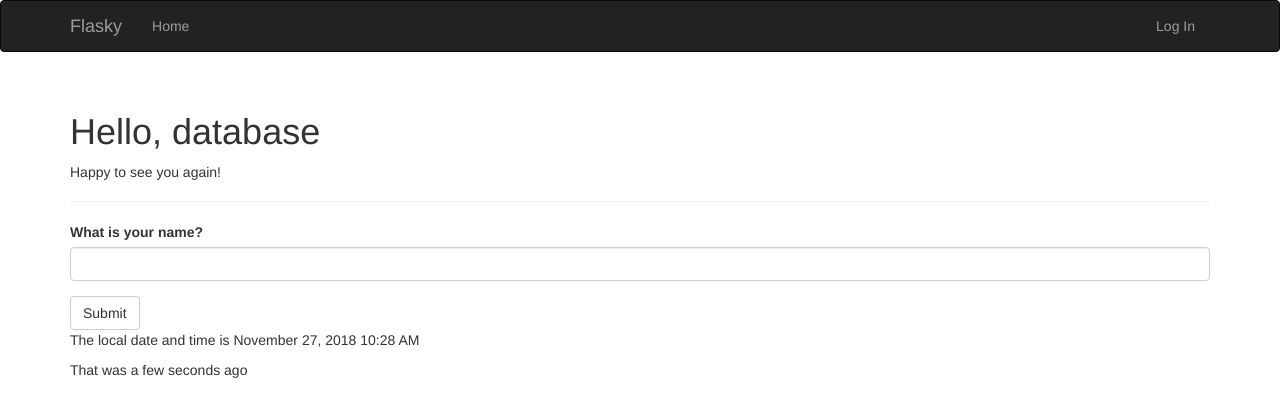
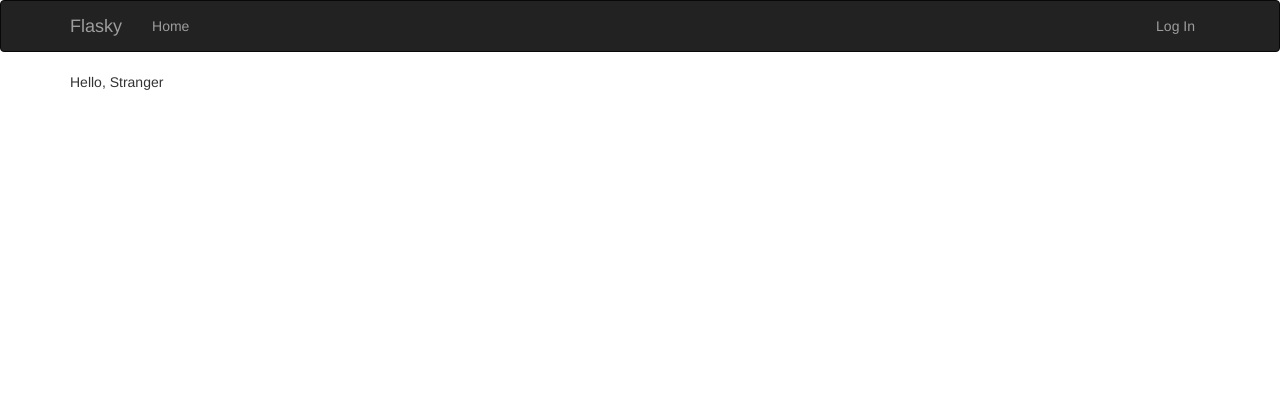
Before and after one commit to shosato0306/SNS, a Flask app: page / in a window 1280 px wide. Shown: the top 417 px of the page. Run offline with Flask 2, Linux system fonts and the light colour scheme; a user stored in the database is signed in; some libraries are stand-ins or nearby versions.

Commit message:
add auth test to index.html

```diff
--- a/app/templates/index.html
+++ b/app/templates/index.html
@@ -4,7 +4,14 @@
 {% block title %}Flasky{% endblock %}
 
 {% block page_content %}
-<div class="page-header">
+Hello,
+{% if current_user.is_authentidated %}
+    {{ current_user.username }}
+{% else %}
+    Stranger
+{% endif %}
+
+<!-- <div class="page-header">
     <h1>Hello, {% if name %}{{ name }}{% else %}Stranger{% endif %}</h1>
     {% if not known %}
     <p>Pleased to meet you!</p>
@@ -16,5 +23,5 @@
 <div>
     <p>The local date and time is {{ moment(current_time).format('LLL') }}</p>
     <p>That was {{ moment(current_time).fromNow(refresh=True) }}</p>
-</div>
+</div> -->
 {% endblock %}
```
